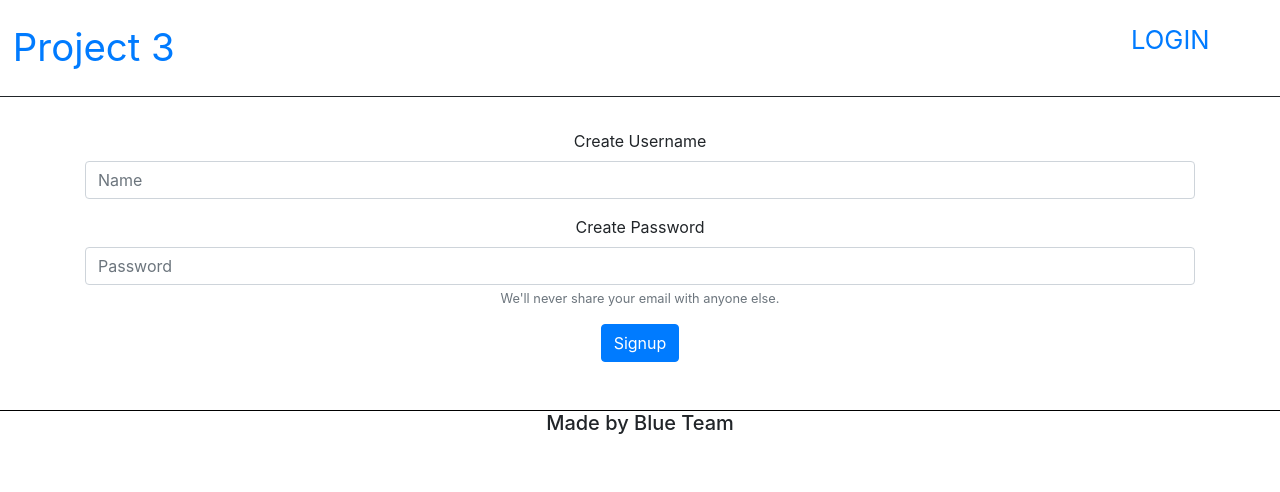
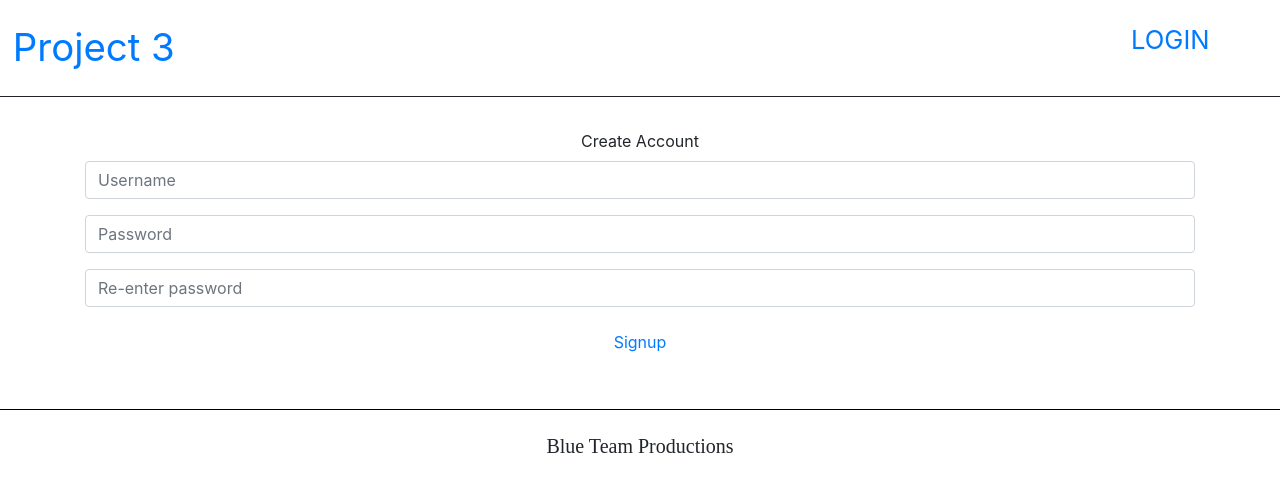
Before and after one commit to maxonemillion/monke, a React (Create React App) app in the folder client/: page /SignupPage in a window 1280 px wide. Shown: the top 492 px of the page. Built offline with nearby package versions, Linux system fonts and the light colour scheme.

Commit message:
css changes/passport updates

```diff
--- a/client/src/components/Footer/Footer.css
+++ b/client/src/components/Footer/Footer.css
@@ -2,6 +2,7 @@
   min-height: 50px;
   text-align: center;
   border-top: solid black 1px;
+  font-family: copperplate;
 }
 
 .footer span {
--- a/client/src/components/Footer/Footer.jsx
+++ b/client/src/components/Footer/Footer.jsx
@@ -7,7 +7,9 @@ function Footer() {
     <div>
       <footer className="footer">
         <span>
-          <h5>Made by Blue Team</h5>
+          <br></br>
+          <h5>Blue Team Productions</h5>
+          <br></br>
         </span>
       </footer>
     </div>
--- a/client/src/components/NavBar/NavBar.css
+++ b/client/src/components/NavBar/NavBar.css
@@ -20,3 +20,7 @@
   font-size: 1.6rem;
   margin-right: 3.6rem;
 }
+
+a:link {
+  text-decoration: none!important;
+}
--- a/client/src/pages/HomePage/HomePage.jsx
+++ b/client/src/pages/HomePage/HomePage.jsx
@@ -3,7 +3,8 @@ import React from 'react'
 function HomePage() {
     return (
         <div>
-            <h1>Homepage</h1>
+            <h1>Home</h1>
+            <br></br>
         </div>
     )
 }
--- a/client/src/pages/SignupPage/SignupPage.css
+++ b/client/src/pages/SignupPage/SignupPage.css
@@ -0,0 +1,9 @@
+#signup {
+    background-color: transparent!important;
+    color: #007bff!important;
+    border-color: transparent!important;
+}
+
+#signup:hover {
+    color: green!important
+}
--- a/client/src/pages/SignupPage/SignupPage.jsx
+++ b/client/src/pages/SignupPage/SignupPage.jsx
@@ -2,31 +2,34 @@ import React from "react";
 import Container from "react-bootstrap/Container";
 import Form from "react-bootstrap/Form";
 import Button from "react-bootstrap/Button";
+import "./SignupPage.css";
 
 function SignupPage() {
   return (
     <div>
       <Container>
         <Form>
-          <Form.Group controlId="formBasicSignup">
-            <Form.Label>Create Username</Form.Label>
-            <Form.Control id="user-email" type="email" placeholder="Name" />
+          <Form.Label>Create Account</Form.Label>
+          <Form.Group>
+            <Form.Control id="user-email" type="email" placeholder="Username" />
           </Form.Group>
-
-          <Form.Group controlId="formBasicPassword">
-            <Form.Label>Create Password</Form.Label>
+          <Form.Group>
             <Form.Control
               id="user-password"
               type="password"
               placeholder="Password"
             />
-            <Form.Text className="text-muted">
-              We'll never share your email with anyone else.
-            </Form.Text>
+          </Form.Group>
+          <Form.Group>
+            <Form.Control
+              id="user-repassword"
+              type="password"
+              placeholder="Re-enter password"
+            />
           </Form.Group>
           <Button
             className="mb-5"
-            id="create-user-account"
+            id="signup"
             variant="primary"
             type="signup"
           >
```
Also changed, not shown: client/src/pages/LoginPage/LoginPage.css (+9 -0 lines), client/src/pages/LoginPage/LoginPage.jsx (+4 -3 lines), 1 other file (tests, documents, lock files or other folders).
